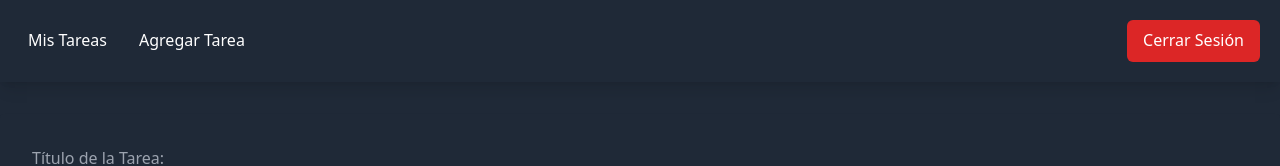
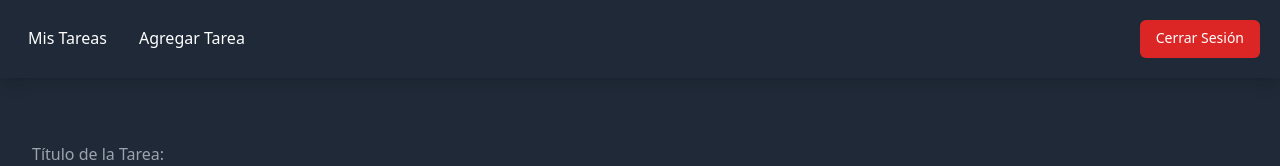
Before and after one commit to Julian0066/React-Karui-Auth, a React (Create React App) app: page /add-task in a window 1280 px wide. Shown: the top 166 px of the page. Built offline with nearby package versions, Linux system fonts and the light colour scheme.

Commit message:
boton logout mas pequeño

```diff
--- a/src/components/Task/Navegation.js
+++ b/src/components/Task/Navegation.js
@@ -57,7 +57,7 @@ const Navigation = () => {
       {/* Utiliza un botón o un componente para manejar el evento de cerrar sesión */}
       <button
         onClick={logout}
-        className="text-white hover:text-gray-300 transition duration-300 px-4 py-2 border-b-2 border-transparent hover:border-blue-500 bg-red-600 rounded-md text-center"
+        className="text-white hover:text-gray-300 transition duration-300 px-4 py-2 border-b-2 border-transparent hover:border-blue-500 bg-red-600 rounded-md text-center text-sm"
       >
         Cerrar Sesión
       </button>
```
